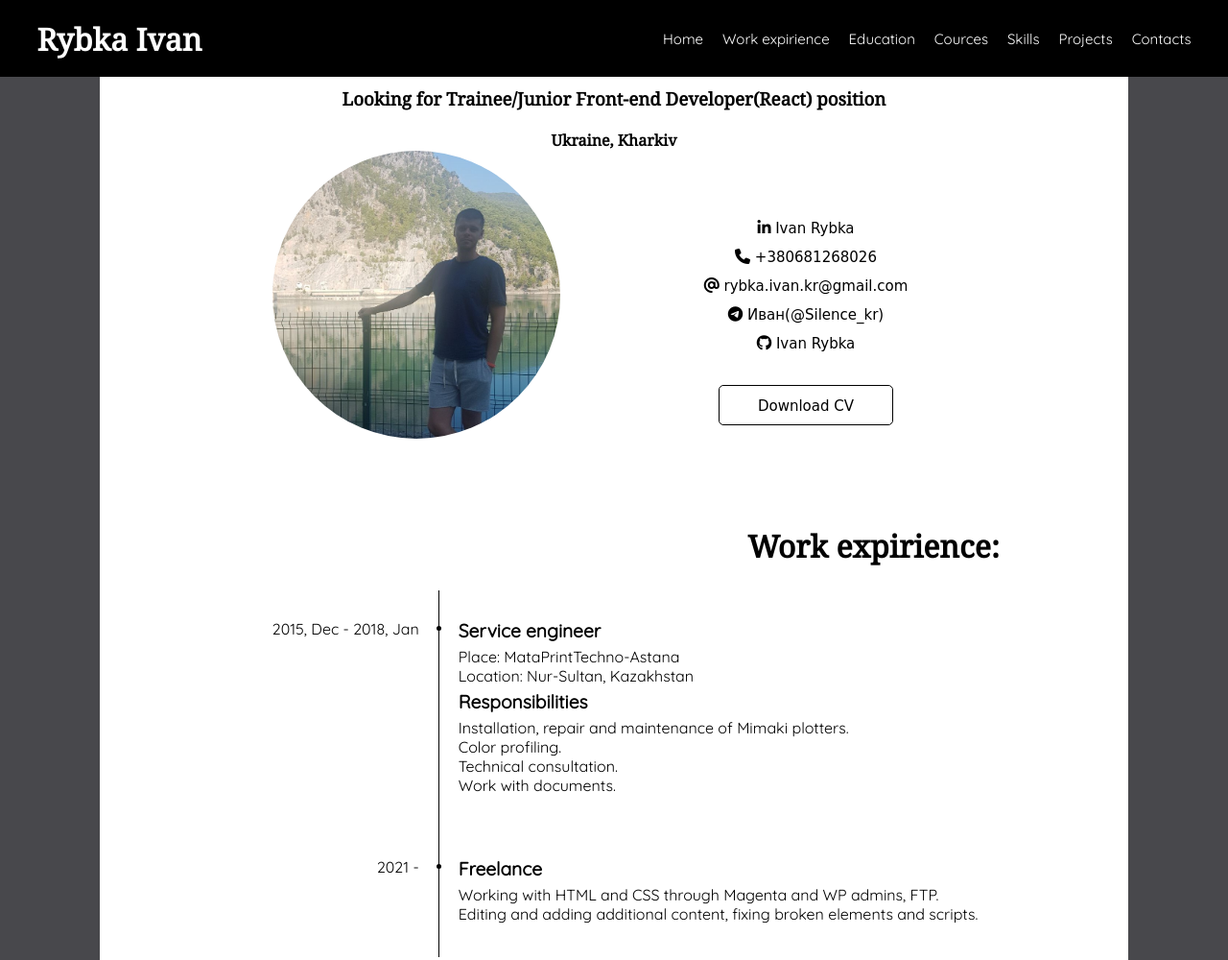
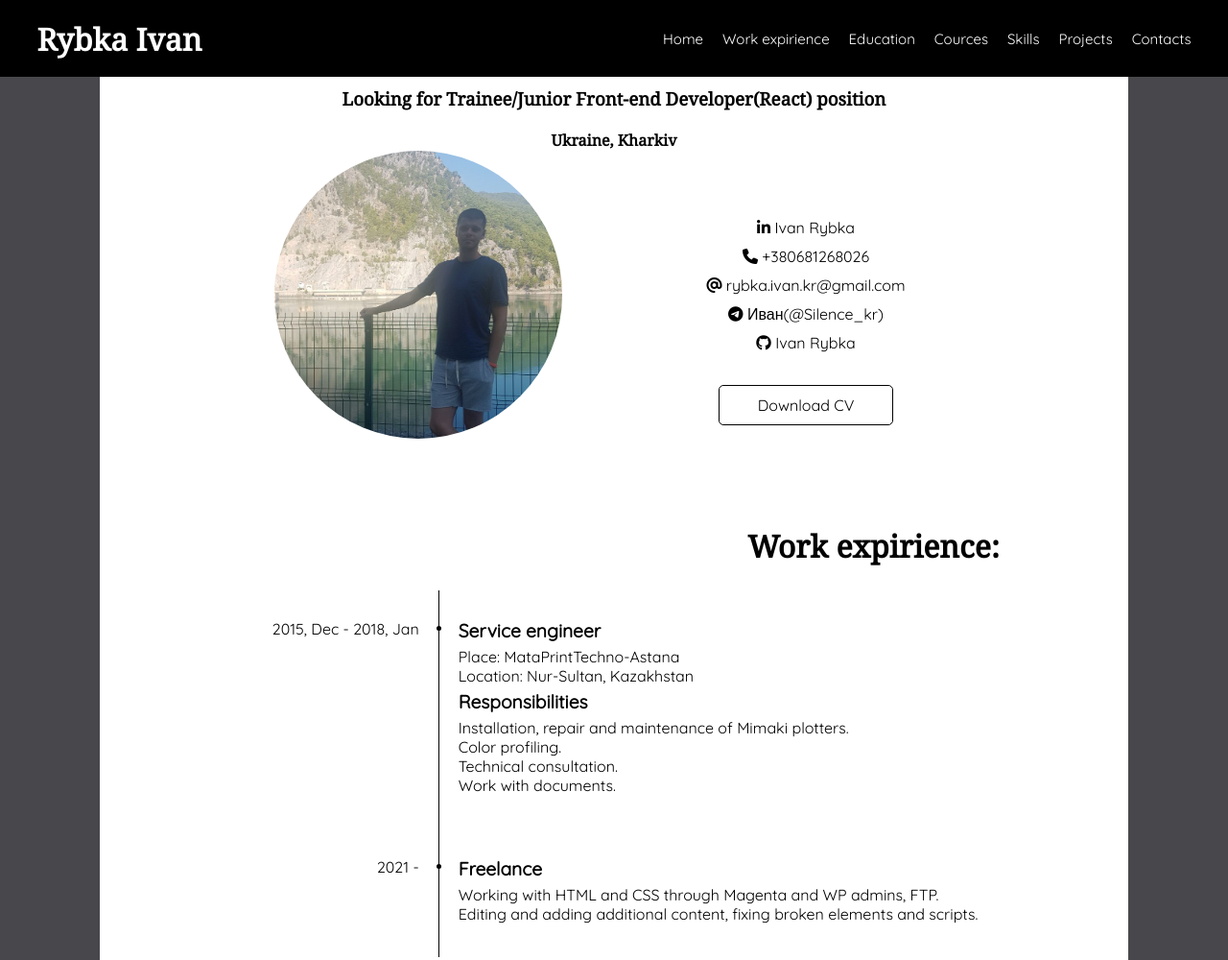
Before and after one commit to Ivan-Rybka/Ivan-Rybka.github.io, a plain HTML site: page index.html in a window 1280 px wide. Shown: the top 1000 px of the page at 96% size. Drawn offline with nearby package versions, Linux system fonts and the light colour scheme.

Commit message:
Update style.css

```diff
--- a/style.css
+++ b/style.css
@@ -154,7 +154,6 @@ main>div {
 
 .my_info-text p {
     display: inline;
-    font: 15px cursive;
 }
 
 .my_info-photo {
```
